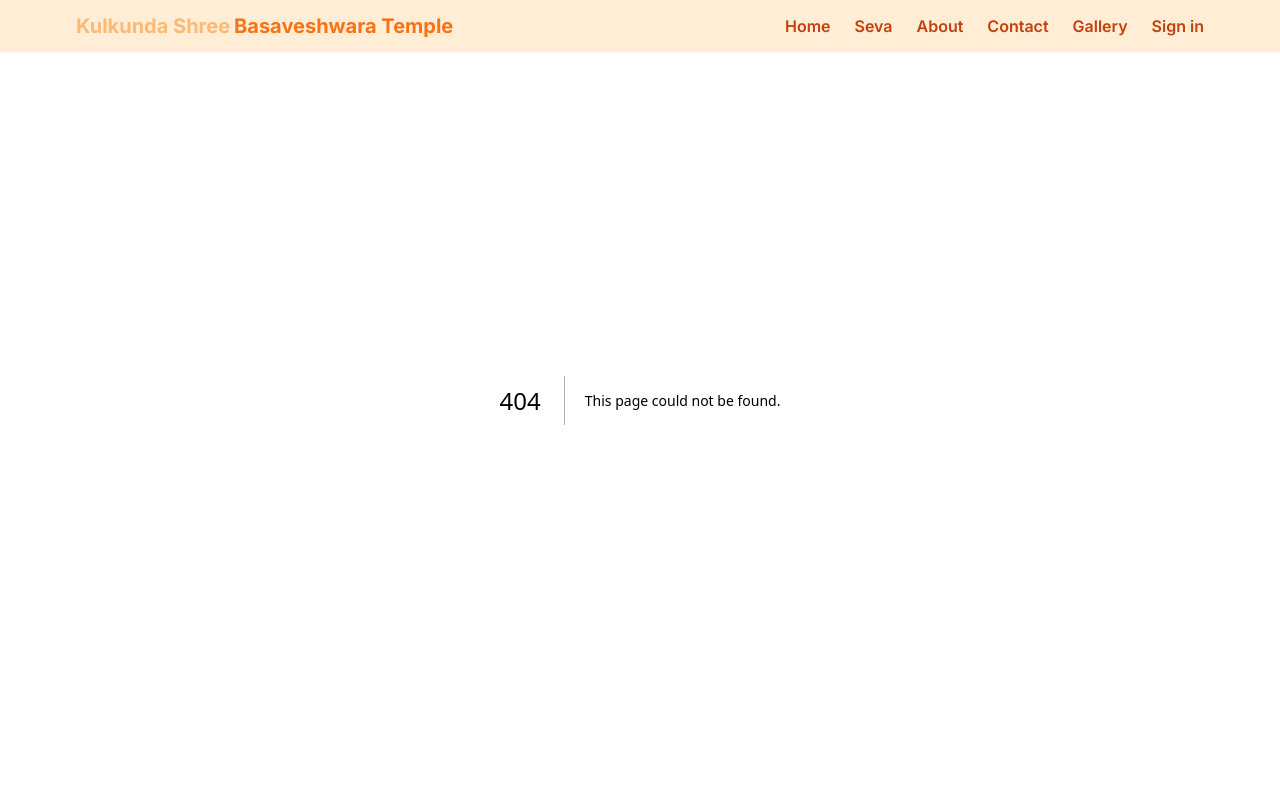
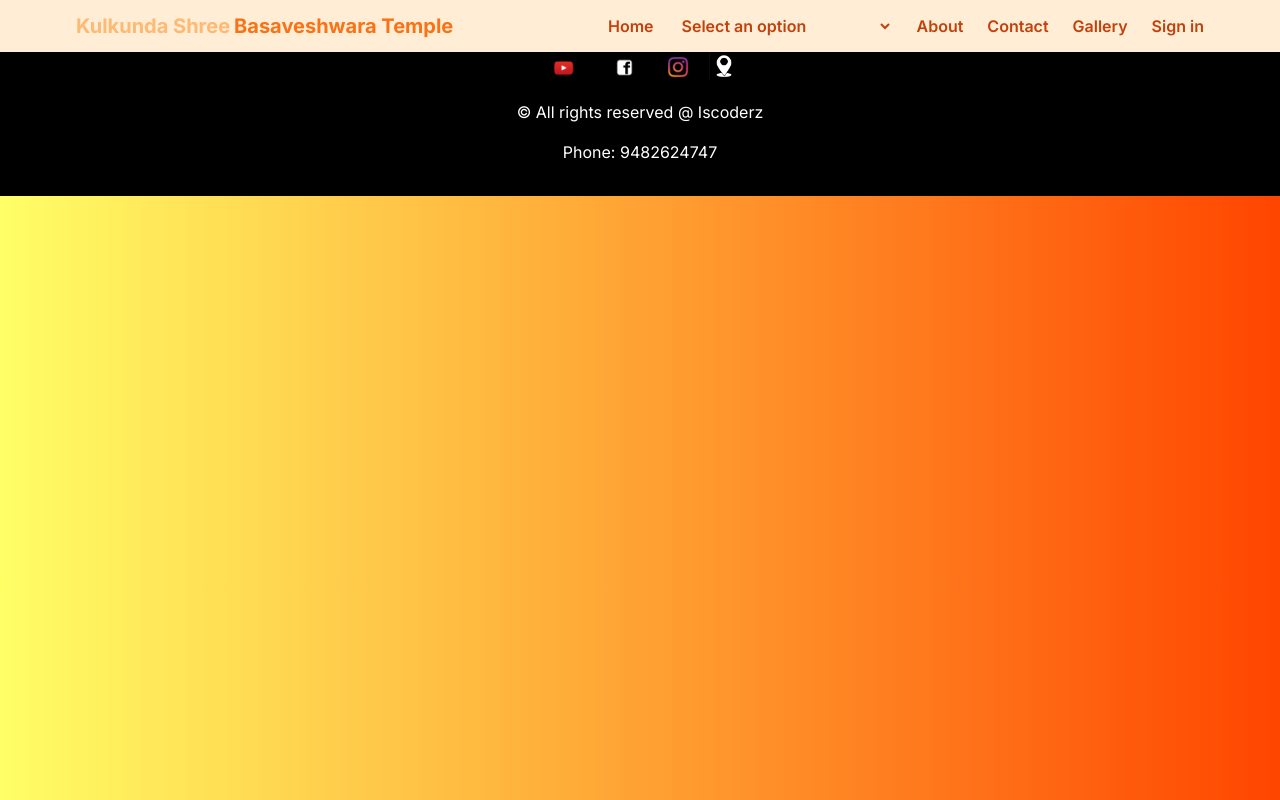
Before and after one commit to VijayendraNayak/kulkunda_front, a Next.js app: page /Pages/advancedseva in a window 1280 px wide. Before the commit this address had no page. Shown: the top 800 px of the page. Built offline with nearby package versions, Linux system fonts and the light colour scheme.

Commit message:
seva edits

```diff
--- a/app/Components/UserHeader.jsx
+++ b/app/Components/UserHeader.jsx
@@ -4,12 +4,15 @@ import React, { useEffect, useState } from "react";
 import Link from "next/link";
 import { useSelector } from "react-redux";
 import dynamic from "next/dynamic";
+import { useRouter } from "next/navigation";
 
 const UserHeader = ({ loading }) => {
   const [isNavVisible, setIsNavVisible] = useState(true);
   const [prevScrollPos, setPrevScrollPos] = useState(0);
   const [navbar, setNavbar] = useState(false);
   const { currentUser } = useSelector((state) => state.user);
+  const [selectedOption, setSelectedOption] = useState("");
+  const router = useRouter();
 
   const handleScroll = () => {
     const currentScrollPos = window.scrollY;
@@ -33,7 +36,17 @@ const UserHeader = ({ loading }) => {
   const togglenavbar = () => {
     setNavbar(!navbar);
   };
+  const handleOptionChange = (e) => {
+    const selectedValue = e.target.value;
+    setSelectedOption(selectedValue);
 
+    // Redirect based on the selected option
+    if (selectedValue === "sevaList") {
+      router.push("/Pages/seva");
+    } else if (selectedValue === "advancedSevaBookings") {
+      router.push("/Pages/advancedseva");
+    }
+  };
   return (
     <header
       className={`bg-orange-100 fixed top-0 left-0 w-full z-50 transition-transform duration-300 transform ${
@@ -61,11 +74,30 @@ const UserHeader = ({ loading }) => {
               Home
             </li>
           </Link>
-          <Link href="/Pages/seva">
-            <li className="hover:underline text-orange-700 hidden sm:flex">
-              Seva
-            </li>
-          </Link>
+          <select
+            value={selectedOption}
+            onChange={handleOptionChange}
+            className="bg-transparent text-orange-700 font-semibold hover:none"
+          >
+            <option
+              value=""
+              className="hover:underline text-orange-700 hidden sm:flex p-3"
+            >
+              Select an option
+            </option>
+            <option
+              value="sevaList"
+              className="hover:underline text-orange-700 hidden sm:flex p-3"
+            >
+              Seva list
+            </option>
+            <option
+              value="advancedSevaBookings"
+              className="hover:underline text-orange-700 hidden sm:flex p-3"
+            >
+              Advanced seva bookings
+            </option>
+          </select>
           <Link href="/Pages/aboutus">
             <li className="hover:underline text-orange-700 hidden sm:flex">
               About
@@ -122,7 +154,12 @@ const UserHeader = ({ loading }) => {
               </Link>
               <Link href="/Pages/seva">
                 <li className="hover:underline text-orange-700 sm:hidden">
-                  Seva
+                  Seva list
+                </li>
+              </Link>
+              <Link href="/Pages/advancedseva">
+                <li className="hover:underline text-orange-700 sm:hidden">
+                  Advanced Seva bookings
                 </li>
               </Link>
               <Link href="/Pages/aboutus">
@@ -160,7 +197,7 @@ const UserHeader = ({ loading }) => {
                   </li>
                 </Link>
               )}
-             <button
+              <button
                 className="absolute top-0 right-0 mr-3 mt-3 text-white text-sm focus:outline-none transition-all duration-300 ease-in-out transform hover:scale-110 bg-red-500 bg-opacity-75 backdrop-blur-md shadow-lg p-3 rounded-full"
                 onClick={togglenavbar}
               >
--- /dev/null
+++ b/app/Pages/advancedseva/page.jsx
@@ -0,0 +1,11 @@
+import React from 'react'
+
+const page = () => {
+  return (
+    <div>
+
+    </div>
+  )
+}
+
+export default page
--- a/app/Pages/seva/page.jsx
+++ b/app/Pages/seva/page.jsx
@@ -76,7 +76,7 @@ const SevaPage = () => {
             formdata.map((seva) => (
               <div
                 key={seva._id}
-                className="flex justify-between w-full h-28 border-2 border-orange-400 mb-8 rounded-lg bg-orange-100 cursor-pointer relative  hover:scale-105" // Updated this line
+                className="flex text-center justify-center w-full h-28 border-2 border-orange-400 mb-8 rounded-lg bg-orange-100 cursor-pointer relative  hover:scale-105" // Updated this line
               >
                 <div className="flex flex-col">
                   <div className="font-semibold text-xl p-4">
@@ -90,12 +90,6 @@ const SevaPage = () => {
                     ₹{seva.price}/-
                   </div>
                 </div>
-                <button
-                  className="bg-orange-500 text-white text-center font-semibold rounded-lg p-4 px-8 my-auto  mr-8" // Updated this line
-                  onClick={() => handleBookSeva(seva.sevanamee)}
-                >
-                  Book
-                </button>
               </div>
             ))}
         </div>
--- a/app/Pages/sevabookinform/page.jsx
+++ b/app/Pages/sevabookinform/page.jsx
@@ -173,6 +173,60 @@ const SevaBookingForm = () => {
                 />
               </div>
             </div>
+            <div className="sm:col-span-2">
+              <label
+                htmlFor="rashi"
+                className="block text-sm font-semibold leading-6 text-gray-900"
+              >
+                Rashi(optional)
+              </label>
+              <div className="mt-2.5">
+                <input
+                  type="text"
+                  name="rashi"
+                  id="rashi"
+                  value={formData.rashi}
+                  className="block w-full rounded-md border-0 px-3.5 py-2 text-gray-900 shadow-sm ring-1 ring-inset ring-gray-300 placeholder:text-gray-400 focus:ring-2 focus:ring-inset focus:ring-indigo-600 sm:text-sm sm:leading-6 hover:scale-105 hover:shadow-lg"
+                  onChange={handleChange}
+                />
+              </div>
+            </div>
+            <div className="sm:col-span-2">
+              <label
+                htmlFor="nakshatra"
+                className="block text-sm font-semibold leading-6 text-gray-900"
+              >
+                Nakshatra(optional)
+              </label>
+              <div className="mt-2.5">
+                <input
+                  type="text"
+                  name="nakshatra"
+                  id="nakshatra"
+                  value={formData.nakshatra}
+                  className="block w-full rounded-md border-0 px-3.5 py-2 text-gray-900 shadow-sm ring-1 ring-inset ring-gray-300 placeholder:text-gray-400 focus:ring-2 focus:ring-inset focus:ring-indigo-600 sm:text-sm sm:leading-6 hover:scale-105 hover:shadow-lg"
+                  onChange={handleChange}
+                />
+              </div>
+            </div>
+            <div className="sm:col-span-2">
+              <label
+                htmlFor="gotra"
+                className="block text-sm font-semibold leading-6 text-gray-900"
+              >
+                Gotra(optional)
+              </label>
+              <div className="mt-2.5">
+                <input
+                  type="text"
+                  name="gotra"
+                  id="gotra"
+                  value={formData.gotra}
+                  className="block w-full rounded-md border-0 px-3.5 py-2 text-gray-900 shadow-sm ring-1 ring-inset ring-gray-300 placeholder:text-gray-400 focus:ring-2 focus:ring-inset focus:ring-indigo-600 sm:text-sm sm:leading-6 hover:scale-105 hover:shadow-lg"
+                  onChange={handleChange}
+                />
+              </div>
+            </div>
           </div>
           <div className="mt-10">
             <button
--- a/app/page.js
+++ b/app/page.js
@@ -32,7 +32,6 @@ const Page = () => {
           },
         });
         const data = await res.json();
-        console.log(data)
         setNewsUpdatesList(data.allNews);
         setFound(true);
       } catch (error) {
@@ -44,7 +43,6 @@ const Page = () => {
     };
     fetchNewsUpdates();
   }, [])
-  console.log(found)
 
   useEffect(() => {
     const handleScroll = () => {
```
